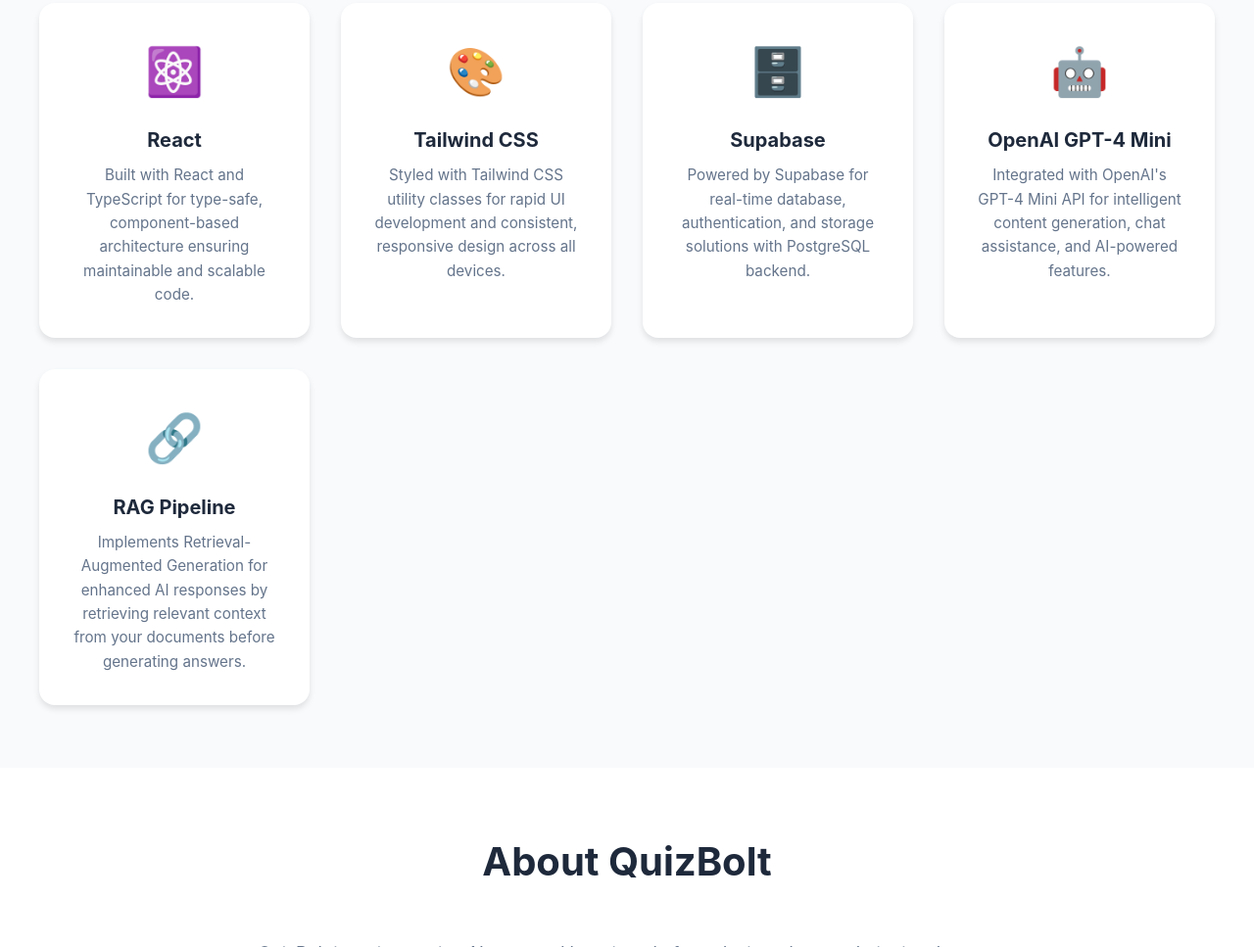
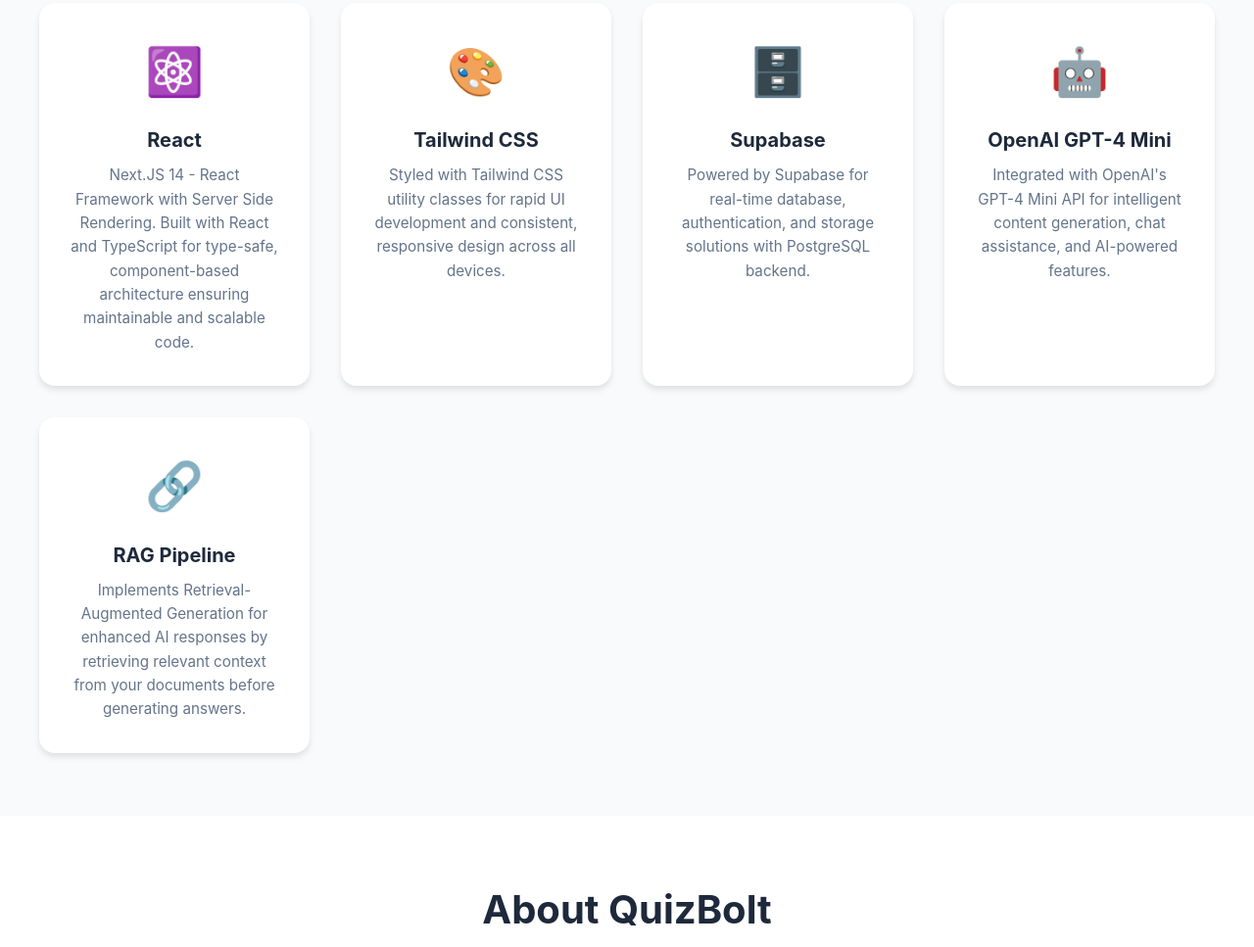
Before and after one commit to Sanawar710/QuizBolt, a plain HTML site: page index.html in a window 1280 px wide. Shown: the part 2828-3795 px from the top of the page at 98% size. Drawn offline with Linux system fonts and the light colour scheme.

Commit message:
Updated the index.html

```diff
--- a/index.html
+++ b/index.html
@@ -468,7 +468,7 @@
                 <div class="tech-card">
                     <div class="tech-icon">⚛️</div>
                     <h3>React</h3>
-                    <p>Built with React and TypeScript for type-safe, component-based architecture ensuring maintainable
+                    <p>Next.JS 14 - React Framework with Server Side Rendering. Built with React and TypeScript for type-safe, component-based architecture ensuring maintainable
                         and scalable code.</p>
                 </div>
                 <div class="tech-card">
```
